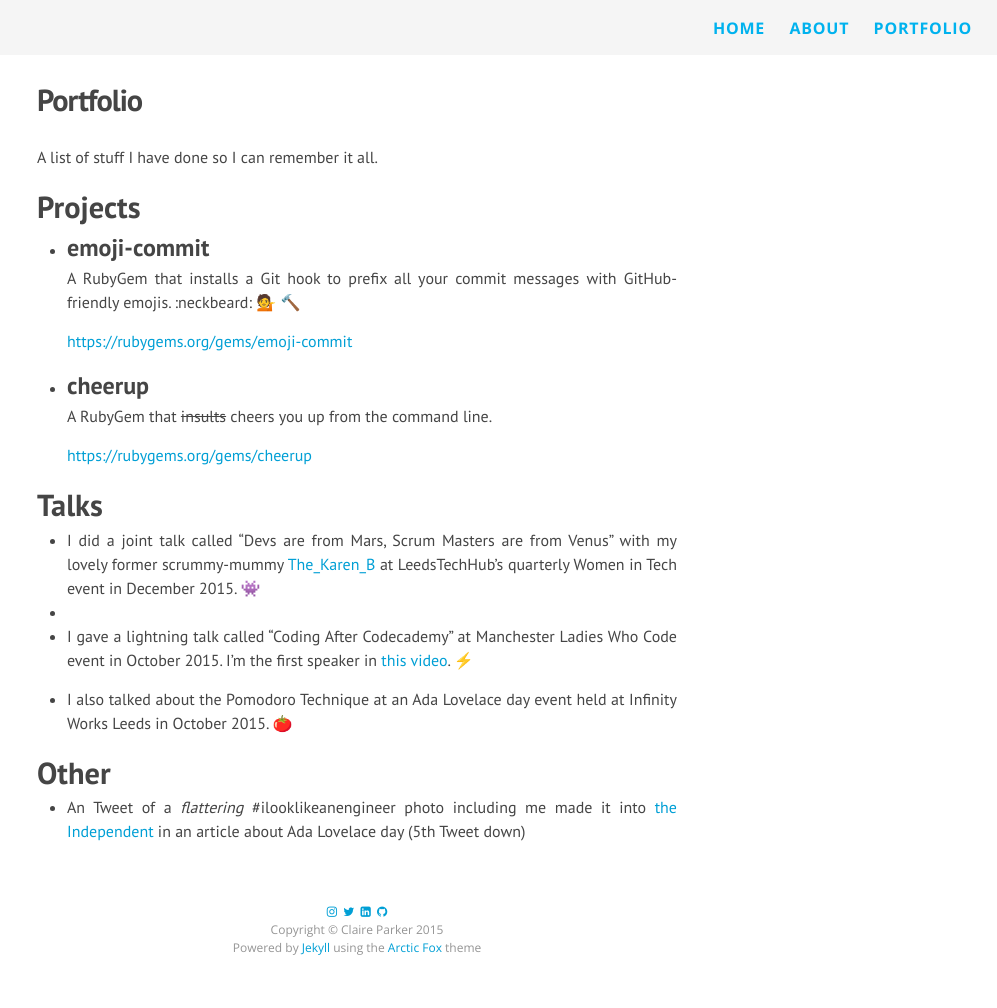
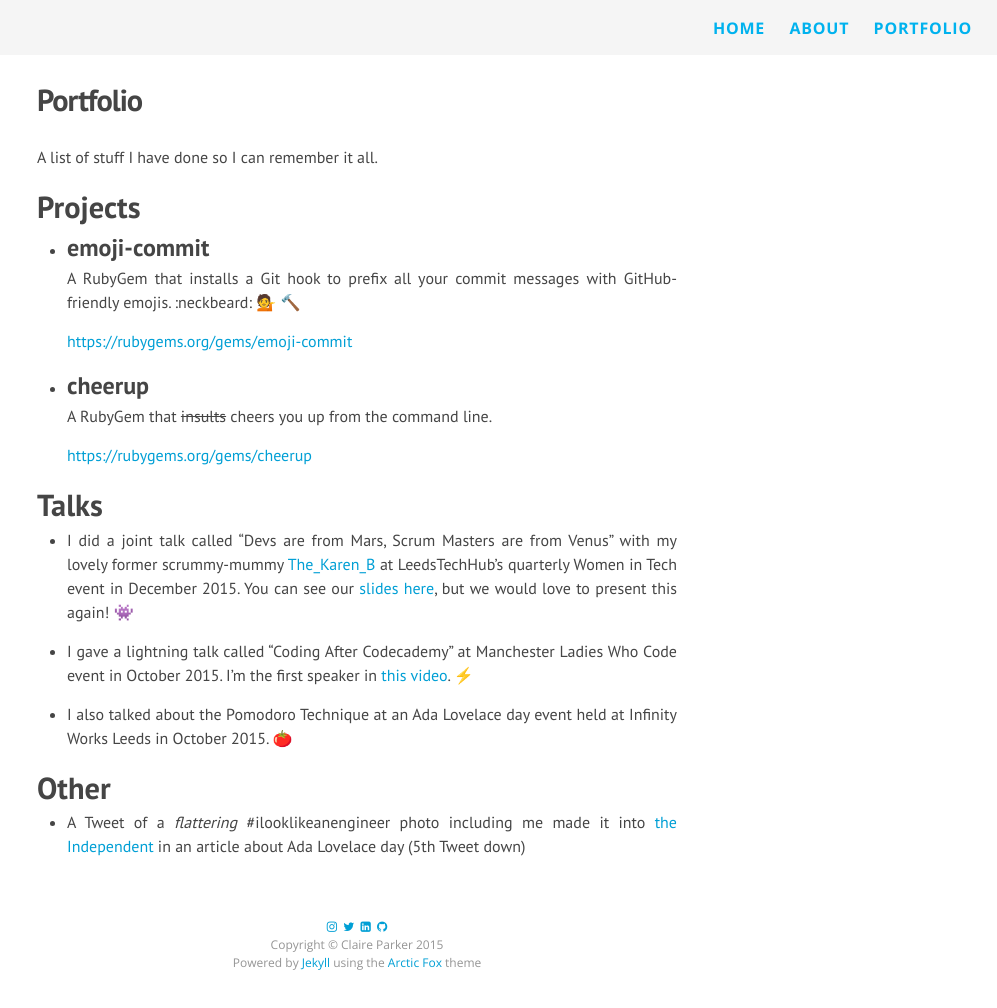
Before and after one commit to claire-codes/blog-com, a Jekyll site: the page built from portfolio.md, in a window 1280 px wide. Shown: the whole page, without its empty margins (283-1280 px from the left). Built offline with Jekyll 4.4.1, drawn with Linux system fonts in a browser that asks for light colours; nearby versions of some CDN libraries; emoji names are drawn with the system emoji font.

Commit message:
:wind_chime: Slides link

```diff
--- a/portfolio.md
+++ b/portfolio.md
@@ -21,12 +21,12 @@ A list of stuff I have done so I can remember it all.
 
 # Talks
 
-* I did a joint talk called “Devs are from Mars, Scrum Masters are from Venus” with my lovely former scrummy-mummy [The_Karen_B](https://twitter.com/The_Karen_B) at LeedsTechHub’s quarterly Women in Tech event in December 2015. :space_invader:
-*
+* I did a joint talk called “Devs are from Mars, Scrum Masters are from Venus” with my lovely former scrummy-mummy [The_Karen_B](https://twitter.com/The_Karen_B) at LeedsTechHub’s quarterly Women in Tech event in December 2015. You can see our [slides here](https://docs.google.com/presentation/d/1oLQ-jKg4a9RAq3-i9ag6FaXVSyLyRdBgVviLvBHX7jY/edit#slide=id.p), but we would love to present this again! :space_invader:
+
 * I gave a lightning talk called "Coding After Codecademy" at Manchester Ladies Who Code event in October 2015. I'm the first speaker in [this video](https://www.youtube.com/watch?v=Ofo6NvZtz3A&feature=youtu.be). :zap:
 
 * I also talked about the Pomodoro Technique at an Ada Lovelace day event held at Infinity Works Leeds in October 2015. :tomato:
 
 # Other
 
-* An Tweet of a _flattering_ #ilooklikeanengineer photo including me made it into [the Independent](http://www.independent.co.uk/news/science/ilooklikeanengineer-women-mark-ada-lovelace-day-with-selfies-fighting-sexism-a6692141.html) in an article about Ada Lovelace day (5th Tweet down)
+* A Tweet of a _flattering_ #ilooklikeanengineer photo including me made it into [the Independent](http://www.independent.co.uk/news/science/ilooklikeanengineer-women-mark-ada-lovelace-day-with-selfies-fighting-sexism-a6692141.html) in an article about Ada Lovelace day (5th Tweet down)
```
